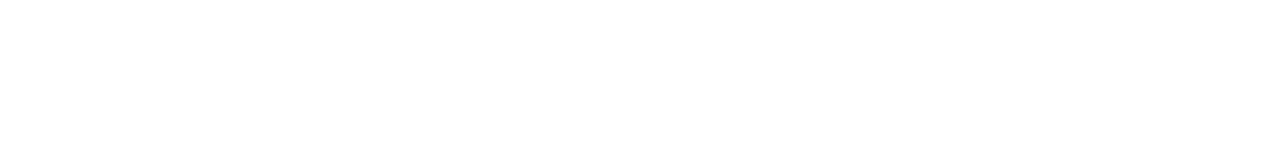
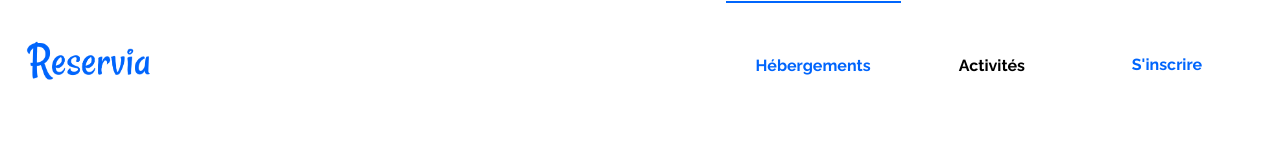
Before and after one commit to methos02/LEONFrederic_2_18102020, a plain HTML site: page homepage.html in a window 1280 px wide. Drawn offline with Linux system fonts and the light colour scheme.

Commit message:
- mise en place de la structure de la navbarre et du css

```diff
--- a/assets/css/app.scss
+++ b/assets/css/app.scss
@@ -6,6 +6,14 @@
 
 body {
   font-family: 'Raleway', sans-serif;
+  font-weight: 300;
+}
+
+a, a:visited, a:focus {
+  text-decoration: none;
+  color: black;
 }
 
 @import "variables";
+
+@import "parts/nav";
--- /dev/null
+++ b/assets/css/parts/_nav.scss
@@ -0,0 +1,29 @@
+nav {
+  position: fixed;
+  display: flex;
+  align-items: center;
+  width: 100%;
+  height: 125px;
+  padding: 0 2%;
+
+  a {
+    display: inline-block;
+    width: 175px;
+    height: 122px;
+    line-height: 125px;
+    text-align: center;
+  }
+
+  .nav-logo { flex: 1; }
+  .nav-logo img { width: 125px; }
+
+  .nav-link .active {
+    color: $primary;
+    border-top: $primary solid 2px;
+  }
+
+  .register a {
+    font-weight: 700;
+    color: $primary;
+  }
+}
--- a/homepage.html
+++ b/homepage.html
@@ -21,5 +21,15 @@
     <meta name="twitter:image" content="http://www.example.com/image.jpg">
 </head>
 <body>
+    <nav>
+        <div class="nav-logo"><img src="assets/images/logo.png" alt="logo du site"></div>
+        <div class="nav-link">
+            <a class="active" href="#">Hébergements</a>
+            <a href="#">Activités</a>
+        </div>
+        <div class="register">
+            <a href="#">S'inscrire</a>
+        </div>
+    </nav>
 </body>
 </html>
```
Also changed, not shown: assets/css/app.css, assets/images/logo.png (added), 1 other file.
